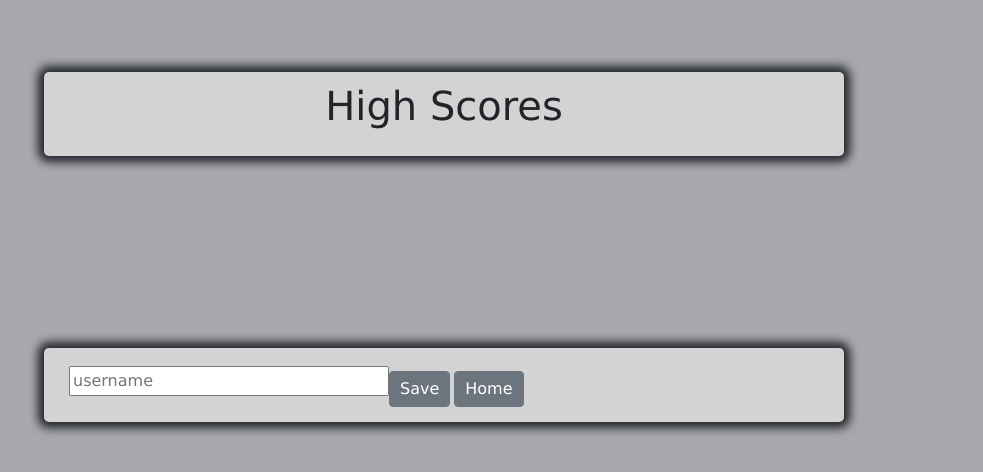
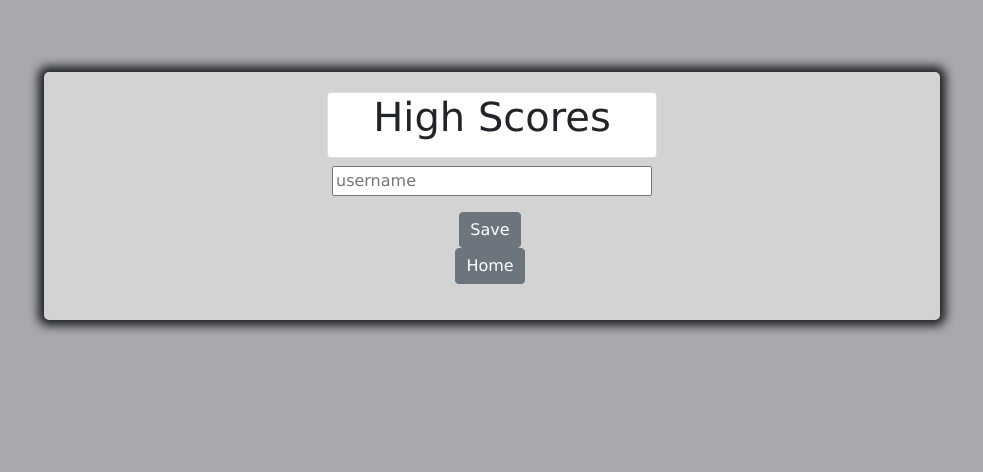
Before and after one commit to bigchsta62/JavaScript-Quiz, a plain HTML site: page scores.html in a window 1280 px wide. Shown: the part 120-592 px from the top of the page, without its empty margins (148-1131 px from the left). Drawn offline with nearby package versions, Linux system fonts and the light colour scheme.

Commit message:
minor tweaks to UI

```diff
--- a/scores.html
+++ b/scores.html
@@ -11,18 +11,18 @@
 </head>
 
 <body>
-    <div class="jumbotron">
-        <div id="topFivesScores" class="flex-center flex-column">
-            <h1 id="topList">High Scores</h1>
-            <ol id="topFiveList"></ol>
-        </div>
-    </div>
 
-    <div class="jumbotron" id="scores">
+    <div class="jumbotron jumbotron-fluid" id="scores">
         <div class="container">
+            <div class="card justify-content-center">
+                <div id="topFivesScores">
+                    <h1 id="topList">High Scores</h1>
+                    <ol id="topFiveList"></ol>
+                </div>
+            </div>
             <h1 id="finalScore">0</h1>
-            <form class="form-inline">
-                <input type="text"  placeholder="username" id="username" </form>
+            <form class="form-group">
+                <input type="text" placeholder="username" id="username" </form>
                 <button type="submit" class="btn btn-secondary mr-1" id="saveScoreBtn" onclick="saveScore(event)">
                     Save
                 </button>
--- a/style.css
+++ b/style.css
@@ -33,17 +33,23 @@ body.wrong {
 }
 
 .jumbotron {
-    width: 800px;
+
     max-width: 80%;
     margin: 15%;
     background-color: lightgrey;
     border-radius: 5px;
-    padding: 10px;
+    padding: 20px;
     box-shadow: 0 0 10px 6px;
+
 }
 
 h1 {
     text-align: center;
+}
+
+.card {
+    margin-left: 30%;
+    margin-right: 30%;
 }
 
 .btn-grid {
```
